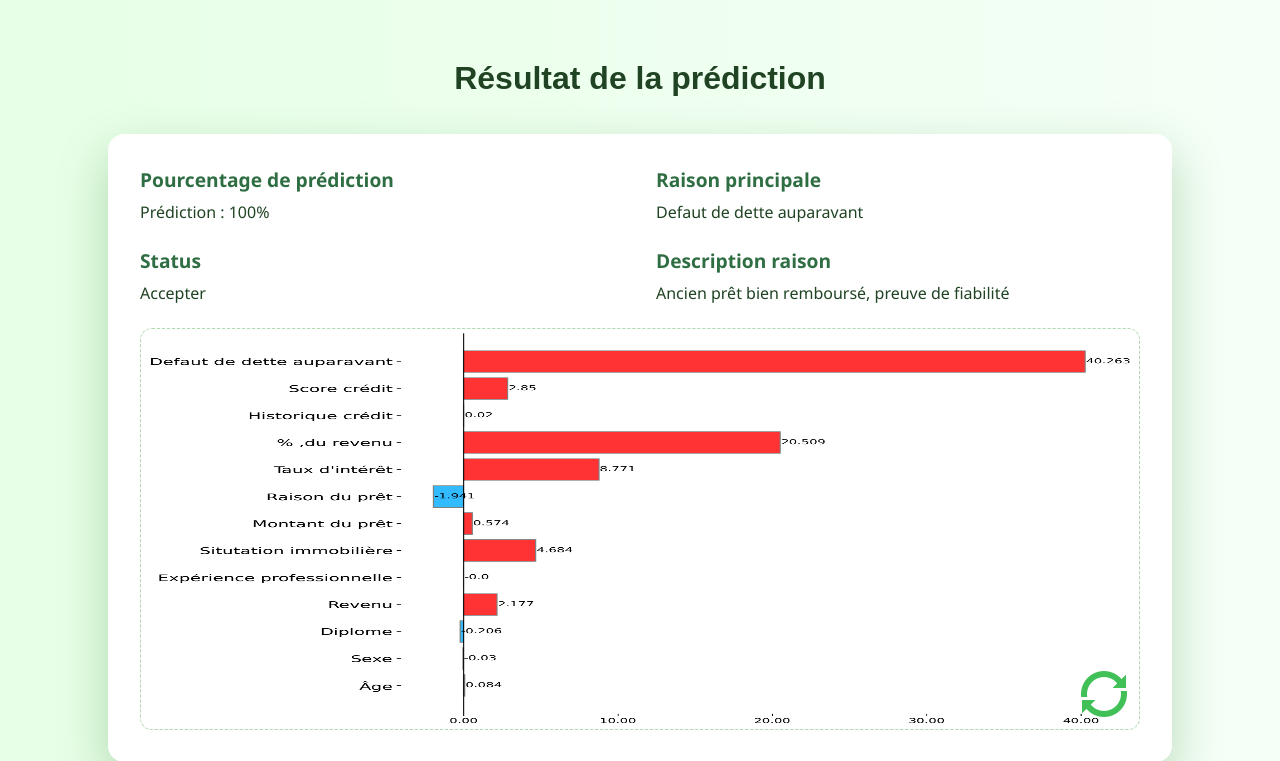
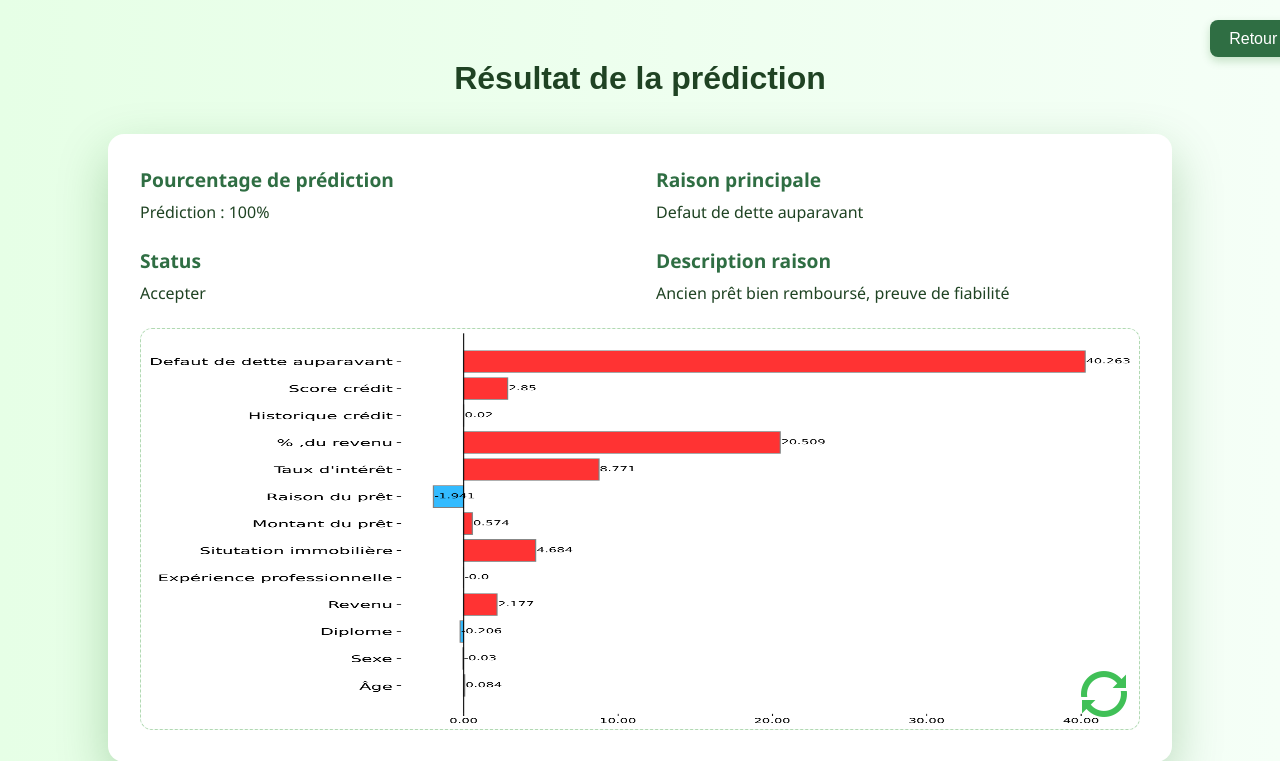
Before and after one commit to felix78500/Projet-risque-de-credit, a Flask app: page /dashboard in a window 1280 px wide. Shown: the top 761 px of the page. Run offline with Flask 3, Linux system fonts and the light colour scheme; parts of the project's set-up code (start-up, migrations or seed data) failed here and were passed over.

Commit message:
un peu de rangement dans le projet, ajout d'un bouton de retour dans le dash board pour retourner vers la prédiction

```diff
--- a/app.py
+++ b/app.py
@@ -1,3 +1,4 @@
+import os
 from flask import Flask, request, jsonify, render_template
 from flask_cors import CORS
 import numpy as np
@@ -5,13 +6,16 @@ from flask import render_template
 import joblib
 import json
 from modelDao.UtilisateurDao import UtilisateurDao
-from fonction_dashboard import analyse_donnees
+from model.fonction_dashboard import analyse_donnees
 
 app = Flask(__name__)
 CORS(app)
 dao = UtilisateurDao()
-scaler = joblib.load('scaler.joblib')
-model = joblib.load('boite_a_IA.joblib')
+chemin_scaler= os.path.join('ConcerneIa', 'scaler.joblib')
+chemin_model= os.path.join('ConcerneIa', 'boite_a_IA.joblib')
+
+scaler = joblib.load(chemin_scaler)
+model = joblib.load(chemin_model)
 
 dao = UtilisateurDao()
 
--- a/static/css/dashboard.css
+++ b/static/css/dashboard.css
@@ -84,3 +84,27 @@ h1 {
     opacity: 1;
     transition: opacity 0.3s ease;
 }
+
+.bouttonDeconnexion {
+    position: absolute;
+    top: 20px;
+    left: 1210px;
+    padding: 0.6rem 1.2rem;
+    background-color: #2f6e43;
+    color: #fff;
+    border: none;
+    border-radius: 8px;
+    font-size: 1rem;
+    cursor: pointer;
+    box-shadow: 0 4px 10px rgba(0, 100, 0, 0.2);
+    transition: background-color 0.3s ease, transform 0.2s ease;
+}
+
+.bouttonDeconnexion:hover {
+    background-color: #256e39;
+    transform: translateY(-2px);
+}
+
+.bouttonDeconnexion:active {
+    transform: scale(0.98);
+}
--- a/templates/dashboard.html
+++ b/templates/dashboard.html
@@ -4,6 +4,9 @@
 </head>
 <body>
     <h1 class="titre">Résultat de la prédiction</h1>
+
+    <button onclick="window.location.href='/prevision'" class="bouttonDeconnexion">Retour</button>
+
 
     <div id="result-container">
         <div class="result-section">
```
Also changed, not shown: ConcerneIa/Model_Felix_SPOHR.py (renamed from Model_Felix_SPOHR.py), model/fonction_dashboard.py (renamed from fonction_dashboard.py), 3 other files.
